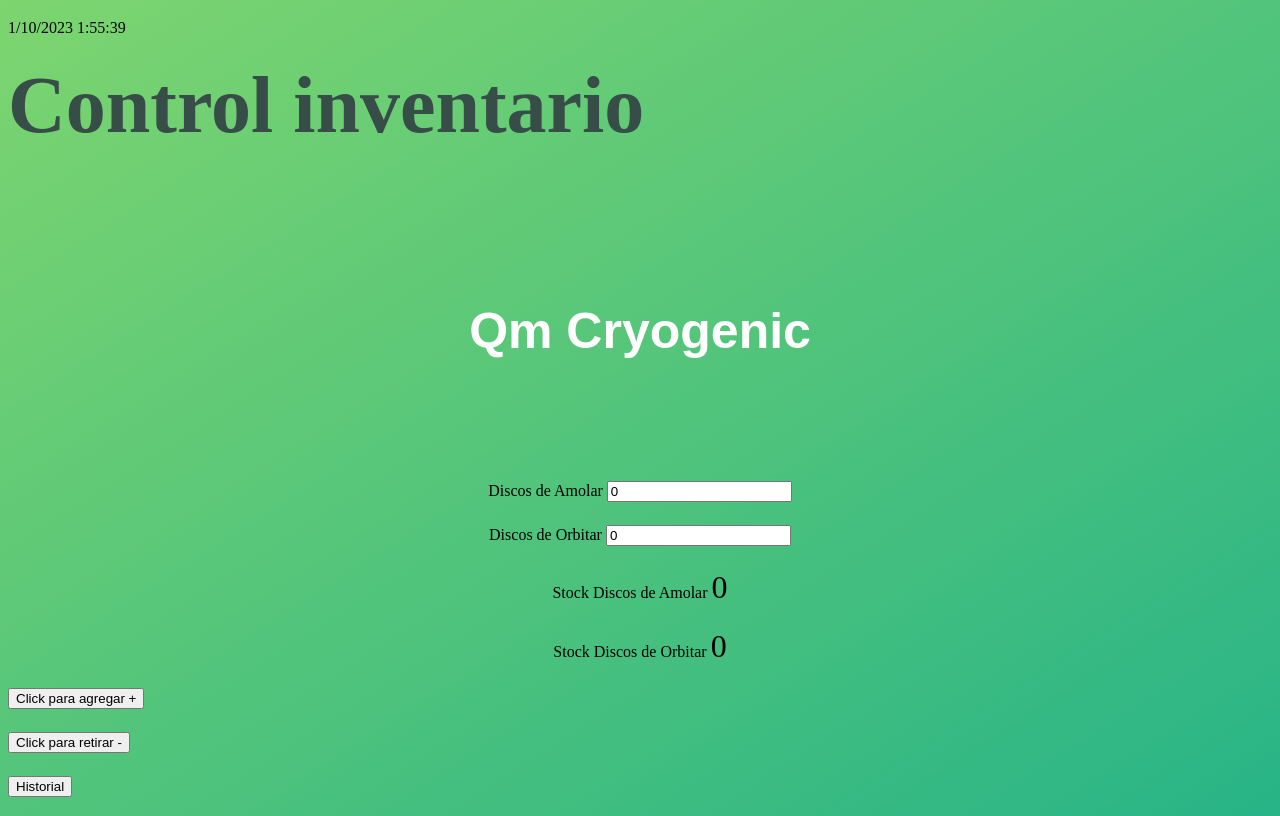
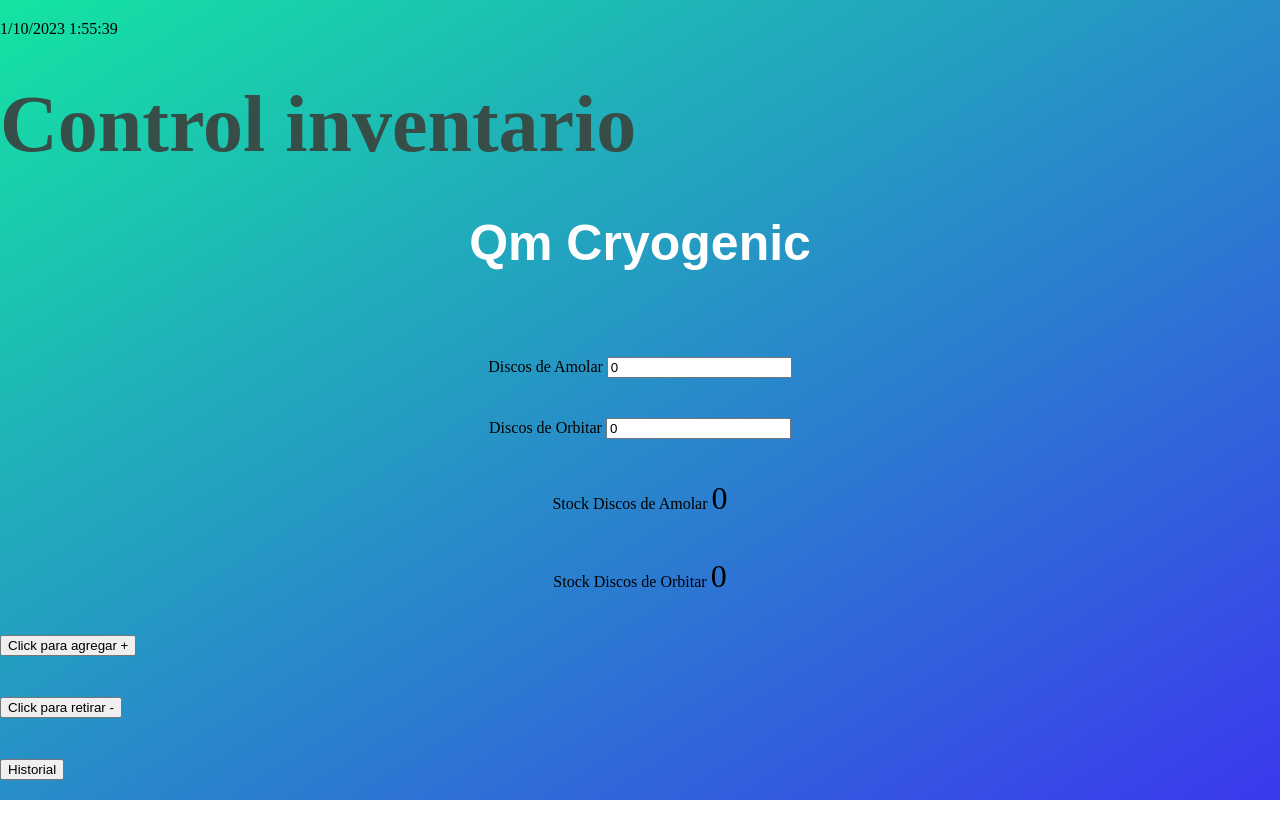
Before and after one commit to NahuelGiudizi/inventario, a plain HTML site: page index.html in a window 1280 px wide. Drawn offline with Linux system fonts and the light colour scheme.

Commit message:
Add files via upload

```diff
--- a/style.css
+++ b/style.css
@@ -1,25 +1,33 @@
 body {
+  padding: 0vh;
+  margin: 0vh;
   align-items: center;
   height: 100vh;
   display: grid;
-  background: linear-gradient(to top left, #28b487, #7dd56f);
+  background: linear-gradient(to bottom right, #14e4a2, #3b38ee);
 }
 
 h1 {
+  padding: 0vh;
+  margin: 0vh;
   display: absolute;
   align-items: center;
   font-size: 80px;
   margin-top: 0vh;
+  bottom: 0vh;
   color: rgb(55, 77, 72);
 }
 
 h2 {
+  padding: 0vh;
+  margin: 0vh;
+  top: 0vh;
   align-items: center;
   display: absolute;
   font-family: sans-serif;
   font-size: 50px;
   line-height: 1.3;
-  padding: 30px;
+
   text-align: center;
   color: white;
 }
@@ -34,6 +42,7 @@
 }
 
 button {
+  display: inline-table;
   text-align: center;
   align-items: center;
   width: fit-content;
```
